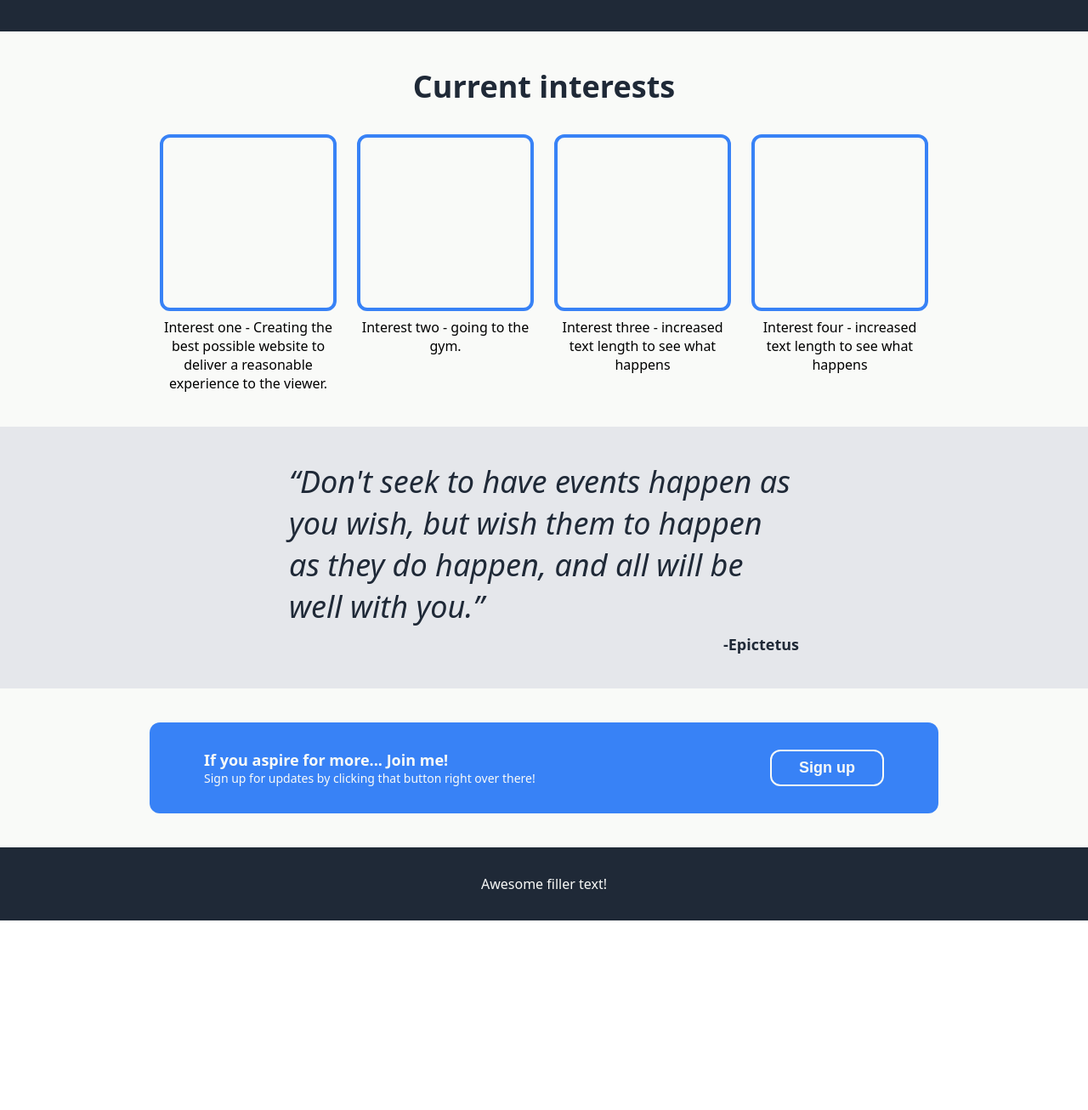
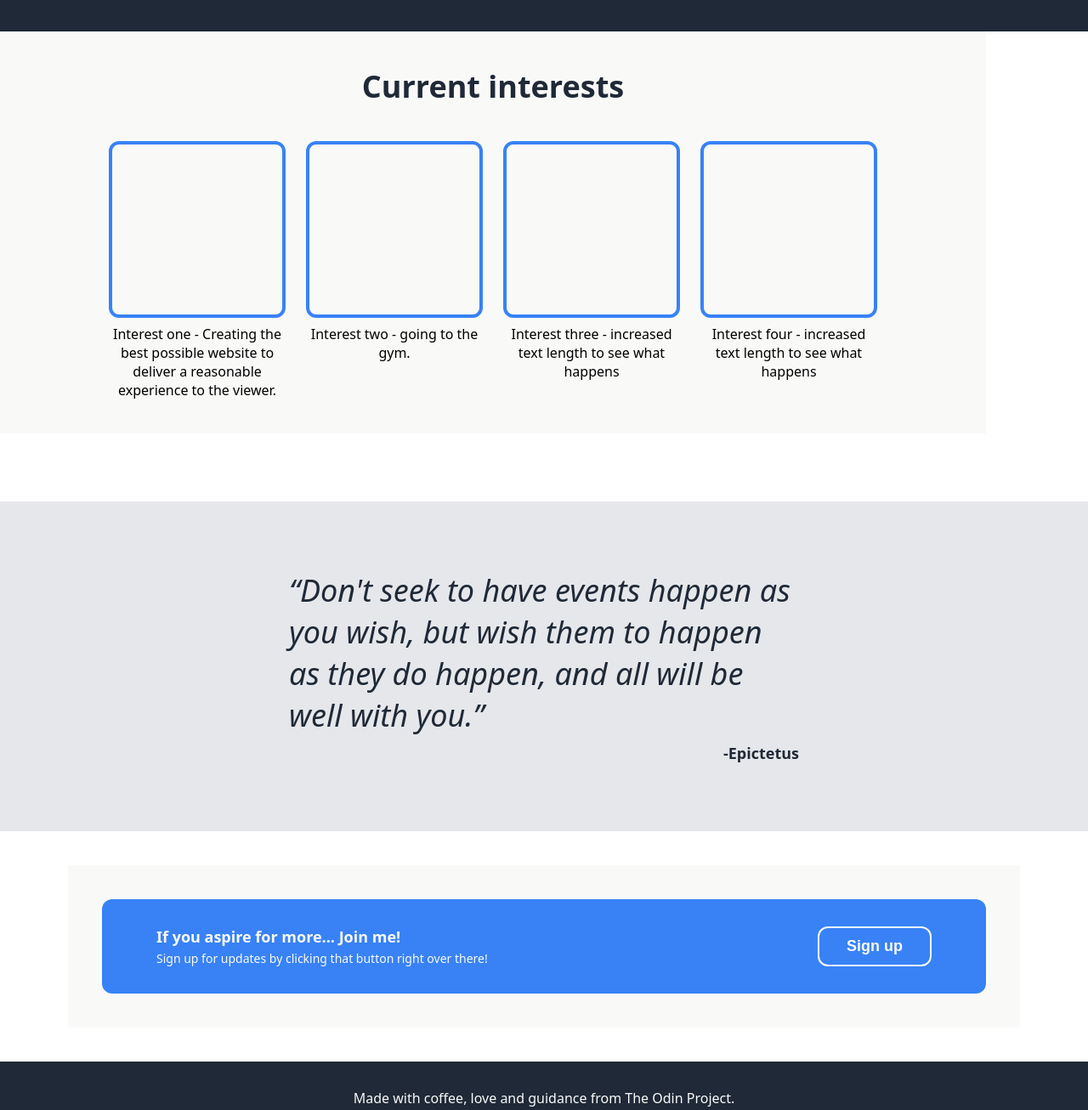
Before and after one commit to BenjaminMuffett/odin-landing-page, a plain HTML site: page index.html in a window 1280 px wide. Shown: the part 413-1719 px from the top of the page at 85% size. Before the commit the page ends 1496 px from the top, so only its background shows below. Drawn offline with Linux system fonts and the light colour scheme.

Commit message:
Final format before images

```diff
--- a/index.html
+++ b/index.html
@@ -79,7 +79,7 @@
     </div>
 
     <div class="Footer">
-        <div class="footer-text">Awesome filler text!</div>
+        <div class="footer-text">Made with coffee, love and guidance from The Odin Project. </div>
     </div>
 </body>
 </html>
--- a/style.css
+++ b/style.css
@@ -105,13 +105,15 @@ a {
     justify-content: center;
     background-color: #f9faf8;
     padding: 40px;
+    max-width: 1080px;
+    margin-bottom: 80px;
 }
 
 .information {
     font-size: 36px;
     color: #1f2937;
     font-weight: 900;
-    padding-bottom: 32px;
+    padding-bottom: 40px;
 }
 
 .box-holder {
@@ -145,7 +147,7 @@ a {
     display: flex;
     justify-content: center;
     align-items: center;
-    padding: 40px;
+    padding: 80px;
 }
 
 .Quote-box {
@@ -174,7 +176,9 @@ a {
     display: flex;
     background-color: #f9faf8;
     justify-content: center;
+    align-items: center;
     padding: 40px;
+    margin: 40px 80px;
 }
 
 .call-box {
@@ -190,7 +194,7 @@ a {
     margin: 0 auto;
     padding: 32px 64px;
     gap: 32px;
-    min-width: 800px;
+    flex: 1;
 }
 
 .call-text {
@@ -198,6 +202,7 @@ a {
     flex-direction: column;
     justify-content: flex-start;
     align-items: flex-start;
+    gap: 4px;
 }
 
 .sign-up2, .bottom {
```
